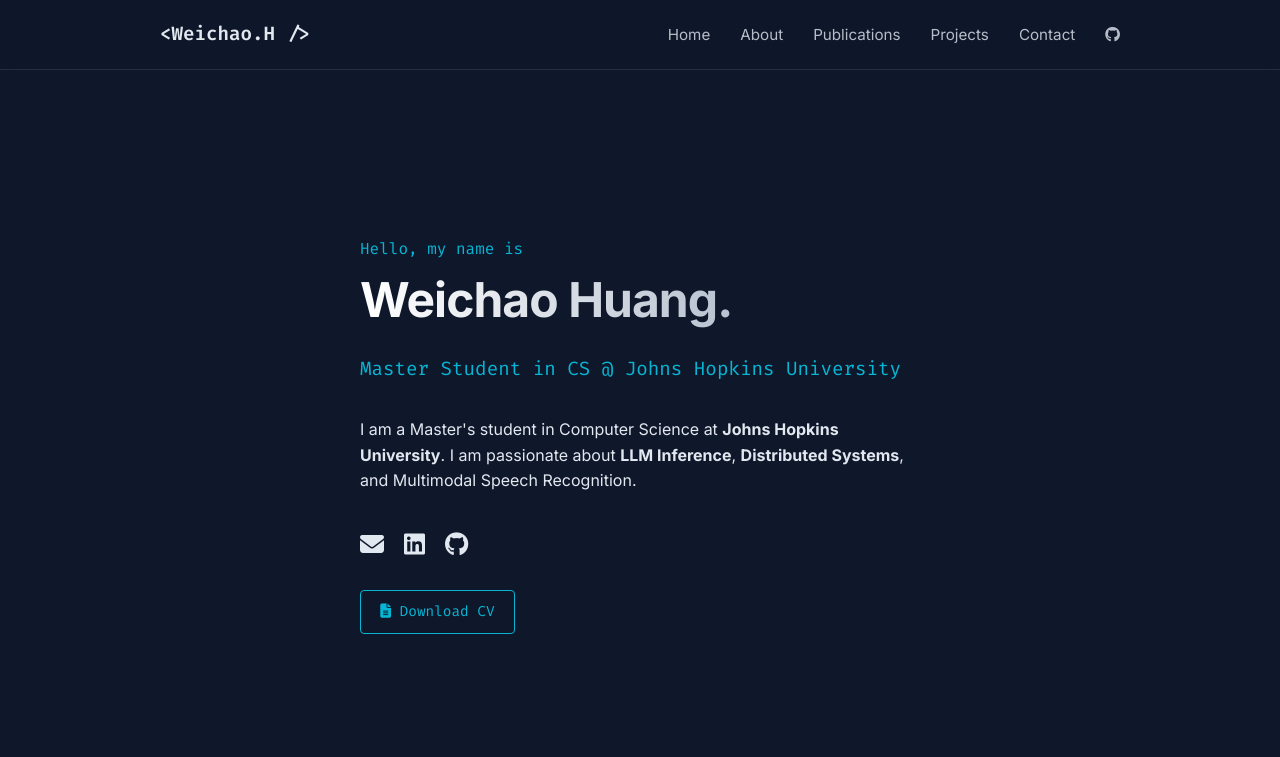
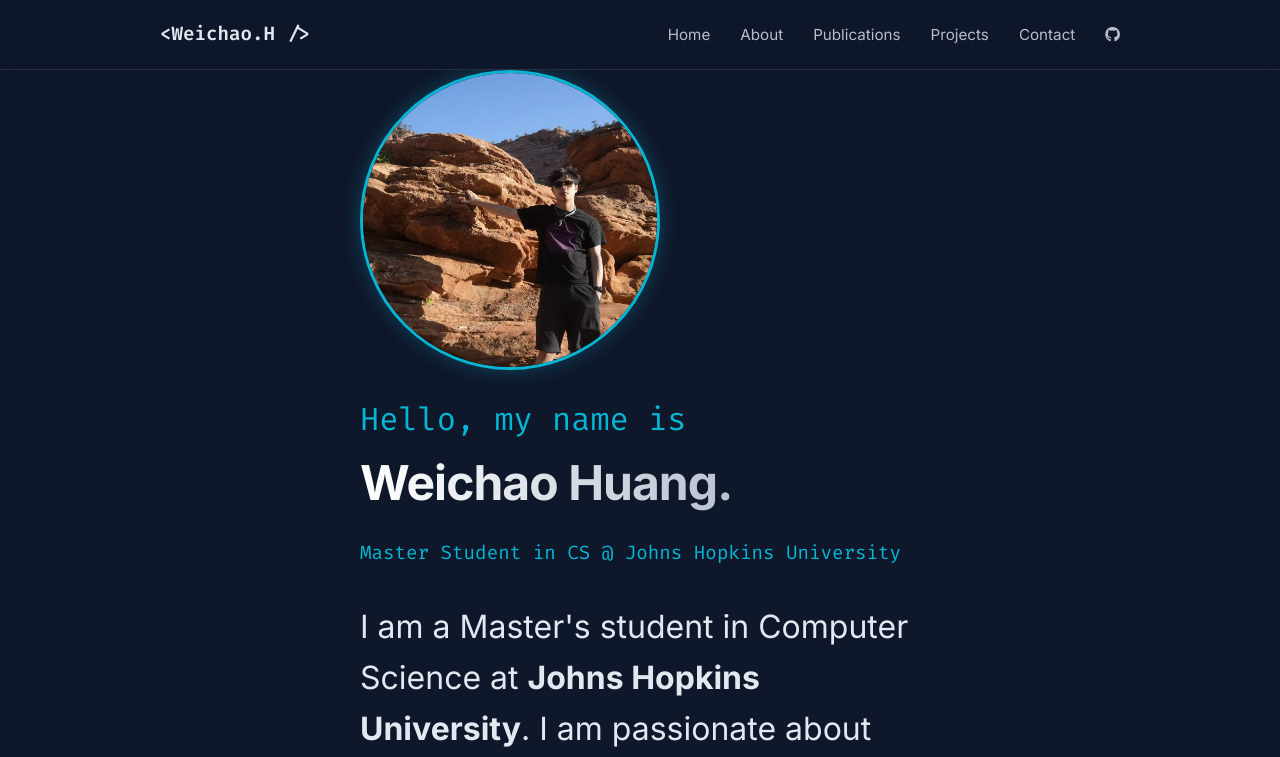
Before and after one commit to weichaohuang1220/my-academic-home, a website built with Vite: page index.html in a window 1280 px wide. Shown: the top 757 px of the page. Built offline with nearby package versions, Linux system fonts and the light colour scheme.

Commit message:
Add Avator

```diff
--- a/assets/scripts/config.js
+++ b/assets/scripts/config.js
@@ -1,32 +1,33 @@
 export const config = {
-
+  // --- 基础信息 ---
   profile: {
     name: "Weichao Huang",
     title: "Weichao Huang | Home",
     logoText: "Weichao.H",
     firstName: "Weichao",
     lastName: "Huang",
-    cvLink: "assets/Weichao Huang - CV.pdf"
+    cvLink: "assets/Weichao Huang - CV.pdf",
+    avatar: "assets/avatar.jpg"
   },
 
-
+  // --- 社交链接 ---
   social: [
     { icon: "fas fa-envelope", link: "mailto:Weichaohuang1220@gmail.com" },
     { icon: "fab fa-linkedin", link: "https://www.linkedin.com/in/weichao-huang-36079b296" },
     { icon: "fab fa-github", link: "https://github.com/weichaohuang1220" }
   ],
 
-
+  // --- Hero Section 打字机文字 ---
   typingRoles: [
     "Master Student in CS @ Johns Hopkins University",
     "Software Engineer Intern",
     "LLM Inference Researcher"
   ],
 
-
+  // --- Hero 简介 ---
   heroDesc: `I am a Master's student in Computer Science at <strong>Johns Hopkins University</strong>. I am passionate about <strong>LLM Inference</strong>, <strong>Distributed Systems</strong>, and Multimodal Speech Recognition.`,
 
-
+  // --- 关于我 ---
   about: {
     desc: `I received my Bachelor of Arts in Computer Science from the <strong>University of Minnesota, Twin Cities</strong> (GPA 3.65).
     Currently, I am pursuing my Master of Science in Engineering in Computer Science at <strong>Johns Hopkins University</strong>.
@@ -38,10 +39,10 @@
     ]
   },
 
-
+  // --- 论文发表 ---
   publications: [],
 
-
+  // --- 项目列表 ---
   projects: [
     {
       title: "Distributed KV Cache",
@@ -72,34 +73,38 @@
     }
   ],
 
-
+  // --- 经历 / 服务 ---
   teaching: [
     "<strong>Software Engineer Intern</strong>, Bytefinger.Inc (Jan 2024 - Dec 2025)",
     "<strong>Relevant Coursework</strong>: Distributed Systems, Deep Learning, Cloud Computing",
     "<strong>Skills</strong>: Java, Go, Python, C++, SpringBoot, React, Vue.js, PyTorch"
   ],
 
-
+  // --- 联系信息 ---
   contact: {
     text: "I am actively looking for roles in Machine Learning Engineering, especially in LLM inference & evaluation. Open to connect!",
     emailText: "Email Me"
   },
 
-
+  // =======================================================================
+  // --- 样式主题配置 (Theme Configuration) ---
+  // =======================================================================
   theme: {
-
+    // 1. Google Fonts 链接
     googleFontsLink: "https://fonts.googleapis.com/css2?family=Fira+Code:wght@400;600&family=Inter:wght@300;400;600;700&family=Lato:wght@300;400;700&family=Playfair+Display:wght@400;700&family=Roboto:wght@300;400;700&display=swap",
 
-
+    // 2. 全局默认字体
     mainFont: "'Inter', sans-serif",
     codeFont: "'Fira Code', monospace",
 
+    // 头像大小控制 (默认 160px)
+    avatarSize: "300px",
 
+    // 3. 各模块独立样式覆盖
     moduleOverrides: {
       home: {
         fontFamily: "'Inter', sans-serif",
-        fontSize: "1rem",
-
+        fontSize: "2rem",
       },
       about: {
         fontFamily: "'Inter', sans-serif",
--- a/assets/scripts/main.js
+++ b/assets/scripts/main.js
@@ -6,12 +6,12 @@
   initInteractions();
 });
 
-
+// --- 增强版主题样式应用逻辑 ---
 function applyTheme() {
   const theme = config.theme;
   if (!theme) return;
 
-
+  // 1. 动态注入 Google Fonts 链接
   if (theme.googleFontsLink) {
     const link = document.createElement('link');
     link.href = theme.googleFontsLink;
@@ -19,7 +19,7 @@
     document.head.appendChild(link);
   }
 
-
+  // 2. 生成并注入自定义 CSS
   const style = document.createElement('style');
   let css = `
     :root {
@@ -29,16 +29,26 @@
     body { font-family: var(--font-main); }
   `;
 
+  // ✅ 新增：头像大小覆盖逻辑
+  if (theme.avatarSize) {
+    css += `
+      .hero-avatar {
+        width: ${theme.avatarSize} !important;
+        height: ${theme.avatarSize} !important;
+      }
+    `;
+  }
 
+  // 3. 处理模块级覆盖 (Module Overrides)
   if (theme.moduleOverrides) {
     for (const [id, styles] of Object.entries(theme.moduleOverrides)) {
-
+      // 映射 id 到 CSS 选择器
       let selector = `#${id}`;
       if (id === 'projects') {
         selector = `#projects, #all-projects-grid`;
       }
 
-
+      // 构建样式规则
       let rules = '';
       if (styles.fontFamily) rules += `font-family: ${styles.fontFamily} !important;`;
       if (styles.fontSize) rules += `font-size: ${styles.fontSize} !important;`;
@@ -55,7 +65,7 @@
     }
   }
 
-
+  // 4. 强制代码字体
   css += `
     .mono, .pub-year, .btn, code { font-family: var(--font-mono) !important; }
   `;
@@ -64,20 +74,27 @@
   document.head.appendChild(style);
 }
 
-
+// --- 核心渲染逻辑 ---
 function renderContent() {
-
+  // 1. 设置网页标题和 Logo
   document.title = config.profile.title;
   const logos = document.querySelectorAll('.logo');
   logos.forEach(logo => logo.textContent = `<${config.profile.logoText} />`);
 
-
+  // 2. 渲染 Hero Section
   const heroName = document.getElementById('hero-name');
   if (heroName) {
+    // 渲染头像逻辑
+    const avatarImg = document.getElementById('hero-avatar');
+    if (avatarImg && config.profile.avatar) {
+      avatarImg.src = config.profile.avatar;
+      avatarImg.alt = config.profile.name;
+    }
+
     heroName.textContent = `${config.profile.firstName} ${config.profile.lastName}.`;
     document.getElementById('hero-desc').innerHTML = config.heroDesc;
 
-
+    // 渲染社交链接
     const socialContainer = document.querySelector('.social-links');
     if (socialContainer) {
       socialContainer.innerHTML = config.social.map(s =>
@@ -85,15 +102,15 @@
       ).join('');
     }
 
-
+    // CV 按钮链接
     const cvBtn = document.getElementById('cv-btn');
     if (cvBtn) cvBtn.setAttribute('href', config.profile.cvLink);
 
-
+    // 启动打字机
     initTypewriter(config.typingRoles);
   }
 
-
+  // 3. 渲染 About
   const aboutDesc = document.getElementById('about-desc');
   if (aboutDesc) {
     aboutDesc.innerHTML = config.about.desc;
@@ -109,7 +126,7 @@
     }
   }
 
-
+  // 4. 渲染 Publications
   const pubList = document.getElementById('pub-list');
   if (pubList) {
     pubList.innerHTML = config.publications.length > 0
@@ -131,10 +148,9 @@
       : '<p class="text-muted">No publications yet.</p>';
   }
 
-
+  // 5. 渲染 Projects
   const featuredContainer = document.getElementById('featured-projects');
   const allProjectsContainer = document.getElementById('all-projects-grid');
-
 
   if (featuredContainer) {
     featuredContainer.innerHTML = config.projects
@@ -152,7 +168,6 @@
       </div>`;
   }
 
-
   if (allProjectsContainer) {
     allProjectsContainer.innerHTML = config.projects.map(p => `
       <div class="interest-item">
@@ -169,13 +184,13 @@
     `).join('');
   }
 
-
+  // 6. 渲染 Teaching
   const teachingList = document.getElementById('teaching-list');
   if (teachingList) {
     teachingList.innerHTML = config.teaching.map(t => `<li>${t}</li>`).join('');
   }
 
-
+  // 7. 渲染 Contact
   const contactText = document.getElementById('contact-text');
   if (contactText) {
     contactText.textContent = config.contact.text;
@@ -187,9 +202,9 @@
   }
 }
 
-
+// --- 交互逻辑 ---
 function initInteractions() {
-
+  // Mobile Menu
   const menuToggle = document.querySelector('.menu-toggle');
   const navLinks = document.querySelector('.nav-links');
   if (menuToggle) {
@@ -200,7 +215,7 @@
     });
   }
 
-  // Smooth Scroll Highlighting
+  // Smooth Scroll
   const sections = document.querySelectorAll('section');
   const navItems = document.querySelectorAll('.nav-links a');
   window.addEventListener('scroll', () => {
@@ -213,15 +228,14 @@
     navItems.forEach(li => {
       li.classList.remove('active');
       const href = li.getAttribute('href');
-
-      if (href.includes('#') && href.includes(current) && current !== '') {
+      if (href && href.includes(current) && current !== '') {
         li.classList.add('active');
       }
     });
   });
 }
 
-
+// Typewriter Utility
 function initTypewriter(roles) {
   const typingElement = document.getElementById('typing-text');
   if (!typingElement) return;
--- a/assets/styles/main.css
+++ b/assets/styles/main.css
@@ -1,3 +1,23 @@
+
+.hero-avatar {
+  width: 160px;       /* 宽度 */
+  height: 160px;      /* 高度 */
+  border-radius: 50%; /* 正圆 */
+  object-fit: cover;  /* 防止图片变形 */
+  border: 3px solid var(--accent-color); /* 霓虹色边框 */
+  margin-bottom: 1.5rem;
+  box-shadow: 0 0 20px rgba(6, 182, 212, 0.3); /* 科技感发光 */
+  transition: transform 0.3s ease;
+  display: none; /* 默认隐藏，JS加载图片后会显示 */
+}
+
+.hero-avatar[src] {
+  display: block; /* 有图片资源时才显示 */
+}
+
+.hero-avatar:hover {
+  transform: scale(1.05) rotate(3deg); /* 鼠标悬停特效 */
+}
 /* --- Variables & Theme --- */
 :root {
   --bg-color: #0f172a;       /* Deep Slate Blue */
--- a/index.html
+++ b/index.html
@@ -36,6 +36,7 @@
   <!-- Hero Section -->
   <header id="home" class="hero">
     <div class="container hero-content">
+    <img id="hero-avatar" class="hero-avatar" alt="Profile Avatar" />
       <p class="mono highlight">Hello, my name is</p>
       <h1 id="hero-name">Loading...</h1>
       <div id="typing-text" class="typing-effect"></div>
```
Also changed, not shown: assets/avatar.jpg (added).
